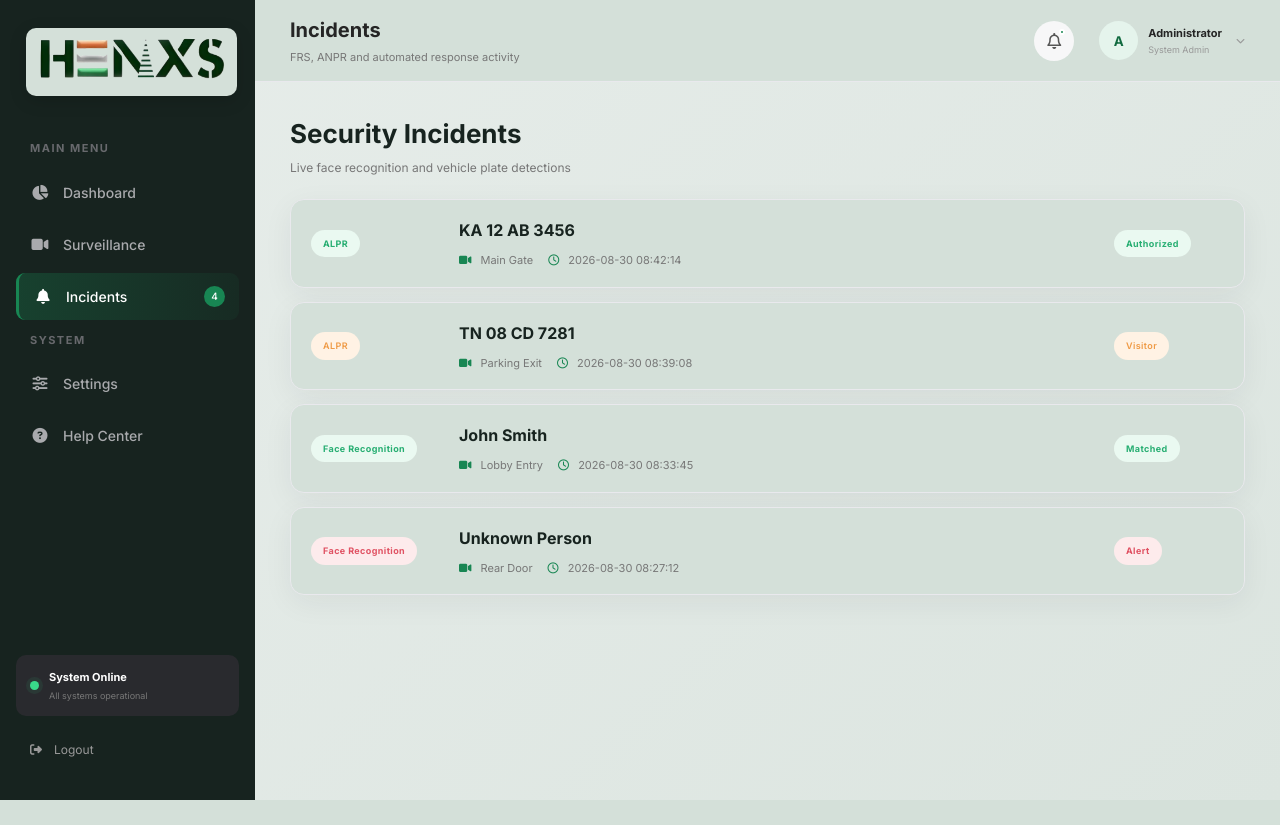
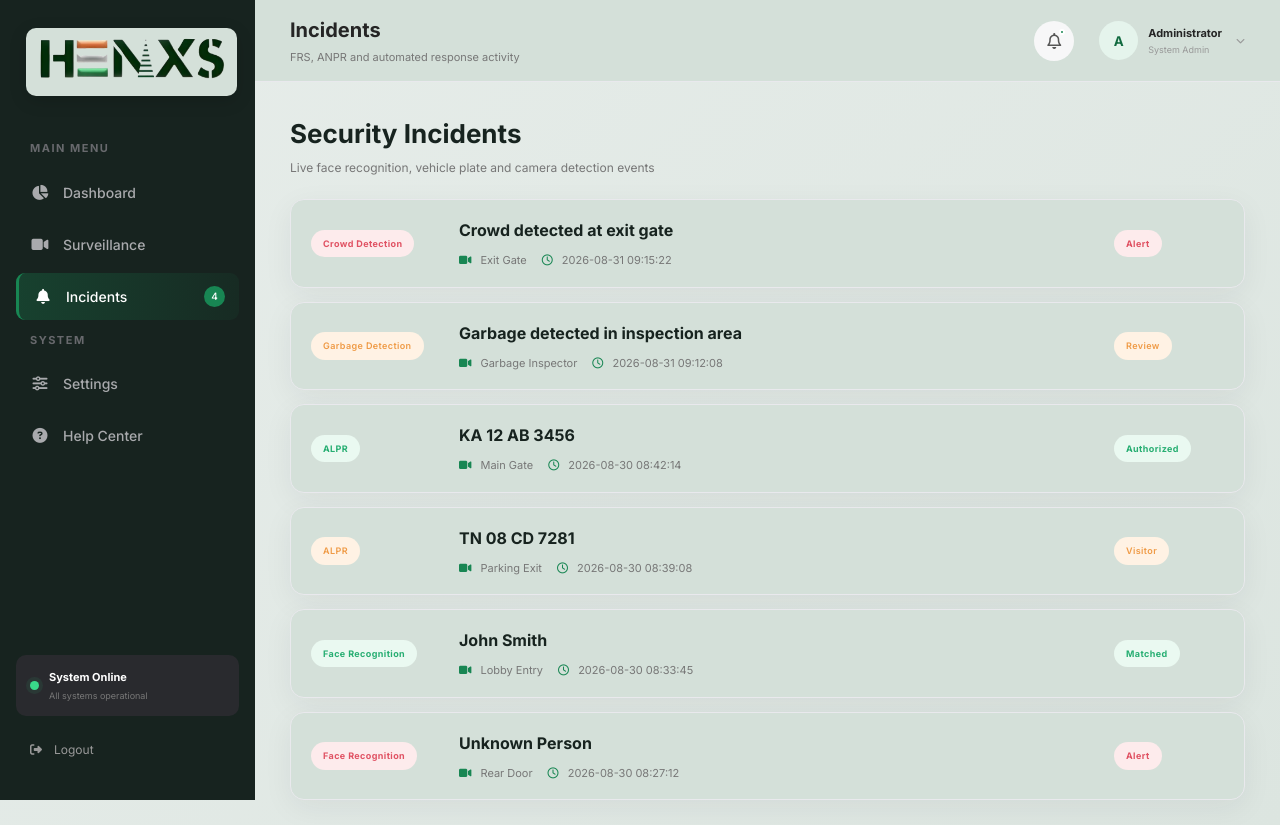
Before and after one commit to Devspy/Henxs_Web, a Flask app: page /events in a window 1280 px wide. Before the commit the page ends 800 px from the top, so only its background shows below. Run offline with Flask 3, Linux system fonts and the light colour scheme; the visitor is signed in with stand-in values (Sample User, id 1).

Commit message:
Added croud event,and fix logo

```diff
--- a/templates/camera_view.html
+++ b/templates/camera_view.html
@@ -14,7 +14,7 @@
 <div class="app">
     <aside class="sidebar">
         <div class="brand">
-            <img class="brand-logo" src="{{ url_for('static', filename='img/logo.webp') }}" alt="Henxs AI Vision">
+            <img class="brand-logo" src="{{ url_for('static', filename='img/logo.png') }}" alt="Henxs AI Vision">
         </div>
 
         <div class="menu-title">MAIN MENU</div>
--- a/templates/events.html
+++ b/templates/events.html
@@ -102,11 +102,33 @@
             <div class="page-header-row">
                 <div>
                     <h1 class="page-title">Security Incidents</h1>
-                    <p class="page-subtitle">Live face recognition and vehicle plate detections</p>
+                    <p class="page-subtitle">Live face recognition, vehicle plate and camera detection events</p>
                 </div>
             </div>
 
             <div class="events-list">
+                <article class="event-card">
+                    <div class="event-type danger">Crowd Detection</div>
+                    <div class="event-main">
+                        <h3>Crowd detected at exit gate</h3>
+                        <div class="event-meta">
+                            <span><i class="fa-solid fa-video"></i> Exit Gate</span>
+                            <span><i class="fa-regular fa-clock"></i> 2026-08-31 09:15:22</span>
+                        </div>
+                    </div>
+                    <div class="event-status danger">Alert</div>
+                </article>
+                <article class="event-card">
+                    <div class="event-type warning">Garbage Detection</div>
+                    <div class="event-main">
+                        <h3>Garbage detected in inspection area</h3>
+                        <div class="event-meta">
+                            <span><i class="fa-solid fa-video"></i> Garbage Inspector</span>
+                            <span><i class="fa-regular fa-clock"></i> 2026-08-31 09:12:08</span>
+                        </div>
+                    </div>
+                    <div class="event-status warning">Review</div>
+                </article>
                 {% for item in events %}
                 <article class="event-card">
                     <div class="event-type {{ item.status_class }}">
--- a/templates/login.html
+++ b/templates/login.html
@@ -17,7 +17,7 @@
             <img class="login-logo" src="{{ url_for('static', filename='img/logo.png') }}" alt="Henxs AI Vision">
             <div class="login-heading">
                 <p class="login-eyebrow">INTELLIGENT SURVEILLANCE</p>
-                <h1 id="login-title">AI Security Command</h1>
+                <h1 id="login-title">AI Security</h1>
                 <p>Access FRS, ANPR, and community CCTV intelligence.</p>
             </div>
 
```
Also changed, not shown: templates/index.html (+31 -0 lines), cameras.db.
